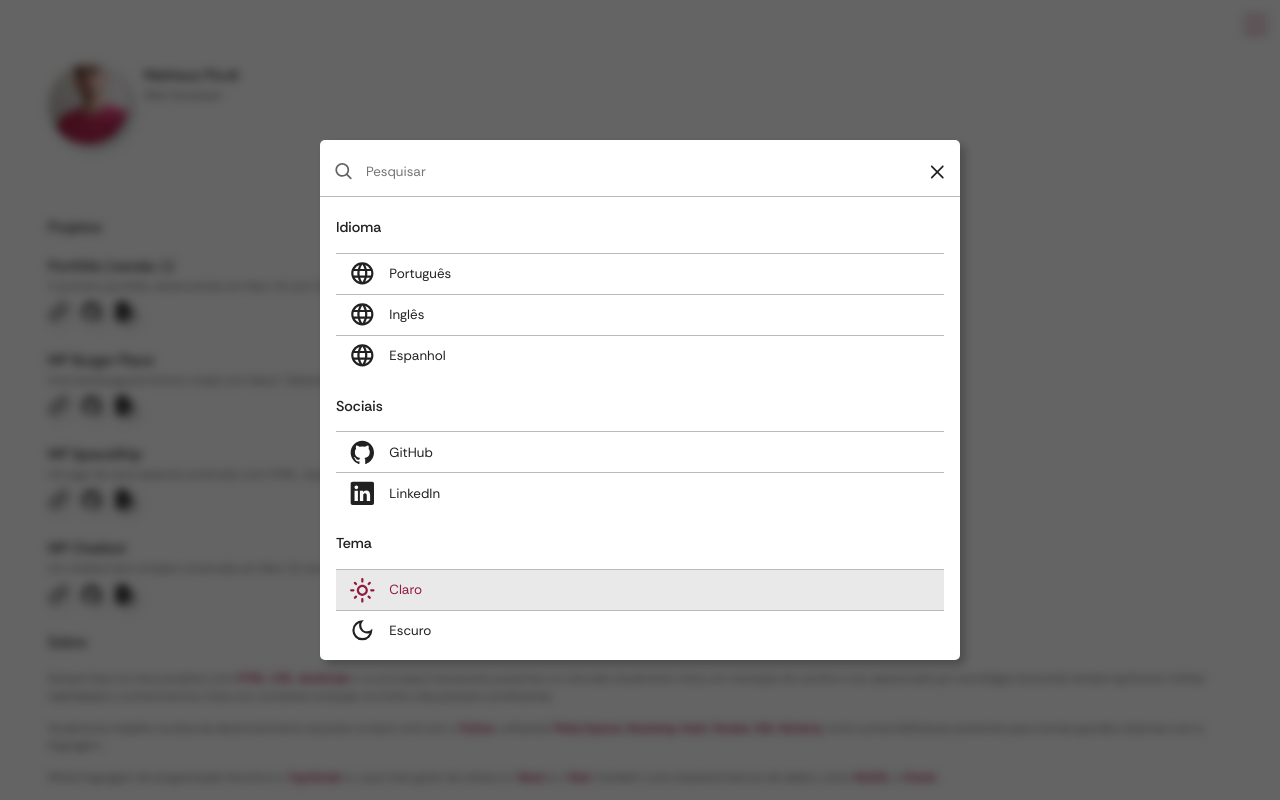
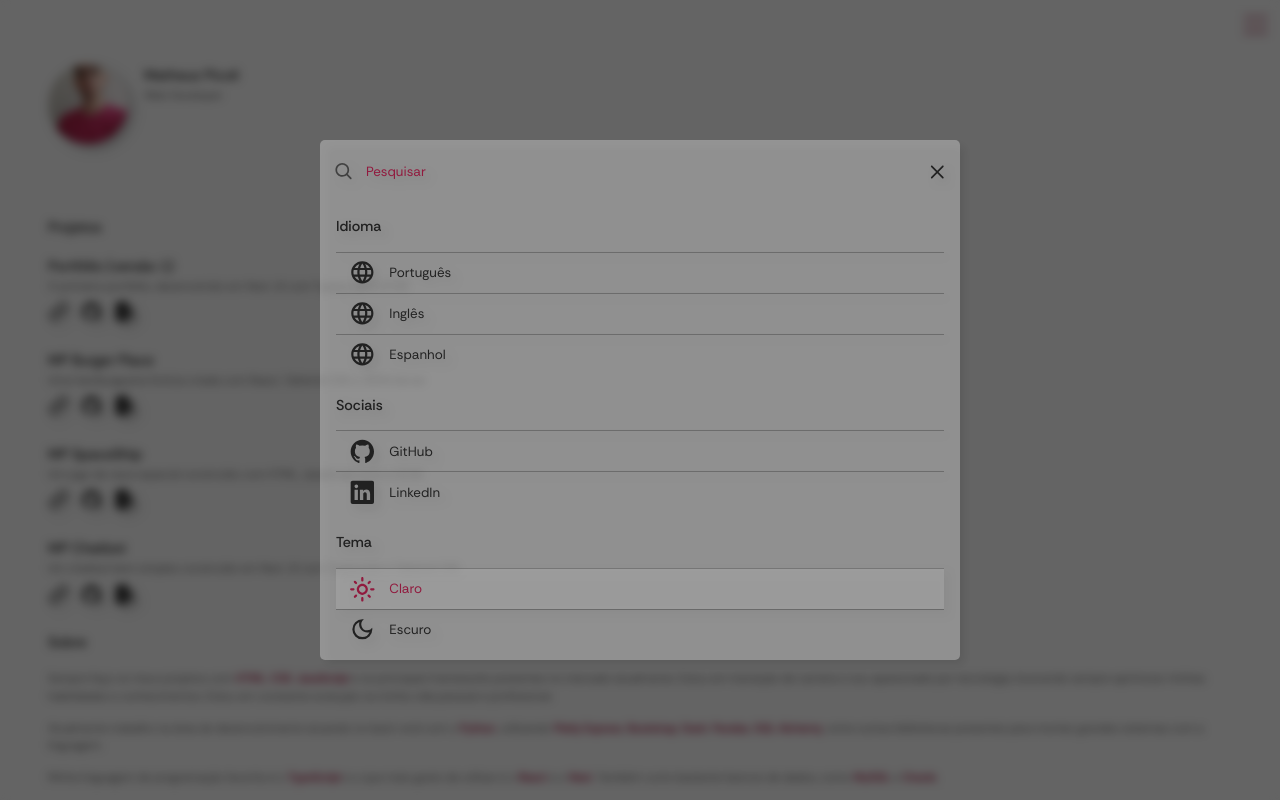
Before and after one commit to matheuszpicoli/portfolio2nd, a Next.js app: page / in a window 1280 px wide. Both pictures are taken after a click on the button 1255 px from the left and 27 px from the top of the page. Shown: the top 800 px of the page. Built offline with nearby package versions, Linux system fonts and the light colour scheme.

Commit message:
catching with the colors

```diff
--- a/src/app/components/About/index.tsx
+++ b/src/app/components/About/index.tsx
@@ -13,7 +13,7 @@ export default function About(): React.JSX.Element {
 				<p>Minha linguagem de programação favorita é o <span>TypeScript</span> e o que mais gosto de utilizar é o <span>React</span> e o <span>Next</span>. Também curto bastante bancos de dados, como <span>MySQL</span> e <span>Oracle</span>.</p>
 			</div>
 			<div className="cv">
-				<button className="cv-button">
+				<button type="button" className="cv-button">
 					Ver currículo
 				</button>
 			</div>
--- a/src/app/components/Menu/index.tsx
+++ b/src/app/components/Menu/index.tsx
@@ -14,7 +14,11 @@ import ModalSection from "./ModalSection"
 import * as Context from "@/app/hooks/context/themeContext"
 
 export default function Menu(): React.JSX.Element {
+	const urlButtonTextBeforeClicked: string = "Copiar Link"
+	const urlButtonTextAfterClicked: string = "Link Copiado!"
+
 	const [modalOpen, setModalOpen] = useState<boolean>(false)
+	const [urlButtonText, setUrlButtonText] = useState<string>(urlButtonTextBeforeClicked)
 
 	const themeContext = useContext(Context.ThemeContext)
 	const theme = Context.getStoredTheme()
@@ -30,6 +34,13 @@ export default function Menu(): React.JSX.Element {
 			return (): void => window.removeEventListener("keydown", esc)
 		}
 	}, [modalOpen])
+
+	const handleUrlButtonClick = (): void => {
+		navigator.clipboard.writeText(window.location.href) as Promise<void>
+
+		setUrlButtonText(urlButtonTextAfterClicked)
+		setTimeout((): void => setUrlButtonText(urlButtonTextBeforeClicked), 3000) as NodeJS.Timeout
+	}
 
 	return (
 		<React.Fragment>
@@ -47,7 +58,7 @@ export default function Menu(): React.JSX.Element {
 					<div className="modal-content">
 						<div className="modal-header">
 							<Icon.Search className="search-icon" />
-							<input type="text" placeholder="Pesquisar" autoFocus />
+							<input type="text" placeholder={`Pesquisar`} autoFocus />
 							<Icon.Close className="close-icon" onClick={(): void => setModalOpen(false)} />
 						</div>
 						<div className="modal-body">
@@ -61,11 +72,11 @@ export default function Menu(): React.JSX.Element {
 								<ModalButton icon={Icon.LinkedIn} text="LinkedIn" onClick={(): Window | null => window.open("https://www.linkedin.com/in/matheus-zpicoli/", "_blank")} />
 							</ModalSection>
 							<ModalSection name="Tema">
-								<ModalButton icon={Icon.LightMode} text="Claro" onClick={themeContext.setLightTheme} disabled={theme === "light"} />
-								<ModalButton icon={Icon.DarkMode} text="Escuro" onClick={themeContext.setDarkTheme} disabled={theme === "dark"} />
+								<ModalButton icon={Icon.LightMode} text="Claro" onClick={(): void => themeContext.setLightTheme()} disabled={Boolean(theme === "light")} />
+								<ModalButton icon={Icon.DarkMode} text="Escuro" onClick={(): void => themeContext.setDarkTheme()} disabled={Boolean(theme === "dark")} />
 							</ModalSection>
 							<ModalSection name="Sugestões">
-								<ModalButton icon={Icon.Url} text="Copiar Link" onClick={(): Promise<void> => navigator.clipboard.writeText(window.location.href)} />
+								<ModalButton icon={Icon.Url} text={urlButtonText} onClick={(): void => handleUrlButtonClick()} disabled={Boolean(urlButtonText === urlButtonTextAfterClicked)} />
 								<ModalButton icon={Icon.CodeSymbol} text="Código Fonte" onClick={(): Window | null => window.open("https://github.com/matheuszpicoli/portfolio2nd", "_blank")} />
 							</ModalSection>
 						</div>
--- a/src/app/components/Projects/GetLink.tsx
+++ b/src/app/components/Projects/GetLink.tsx
@@ -7,6 +7,7 @@ import type { IconType } from "react-icons"
 interface LinkProps {
 	href: string
 	icon: IconType
+	newTab?: boolean
 }
 
 export default function GetLink(props: LinkProps): React.JSX.Element {
@@ -14,7 +15,7 @@ export default function GetLink(props: LinkProps): React.JSX.Element {
 		<a
 			className="project-link"
 			href={props.href}
-			target="_blank"
+			target={!props.newTab ? "_blank" : "_self"}
 			rel="noopener noreferrer"
 		>
 			<props.icon className="project-icon" />
--- a/src/app/components/Projects/Project.tsx
+++ b/src/app/components/Projects/Project.tsx
@@ -22,7 +22,7 @@ export default function Project(props: ProjectProps): React.JSX.Element {
 				<p>{props.description}</p>
 				<GetLink href={props.projectLink} icon={Icon.Url} />
 				<GetLink href={props.repositoryLink} icon={Icon.GitHub} />
-				<GetLink href="/" icon={Icon.Preview} />
+				<GetLink href="/" icon={Icon.Preview} newTab={false} />
 			</div>
 		</div>
 	)
--- a/src/app/layout.tsx
+++ b/src/app/layout.tsx
@@ -42,13 +42,13 @@ interface RootLayoutProps {
 
 export default function RootLayout(props: Readonly<RootLayoutProps>): React.JSX.Element {
 	return (
-		<html lang="pt-br">
-			<Theme.ThemeProvider>
+		<Theme.ThemeProvider>
+			<html lang="pt-br">
 				<body className="container">
 					<Menu />
 					{props.children}
 				</body>
-			</Theme.ThemeProvider>
-		</html>
+			</html>
+		</Theme.ThemeProvider>
 	)
 }
--- a/src/app/scss/Connect.scss
+++ b/src/app/scss/Connect.scss
@@ -44,7 +44,7 @@
 					resize: none;
 				}
 
-				:where(input, textarea) {
+				:where(input[type="text"], textarea) {
 					@include content;
 					background: transparent;
 					border-radius: 5px;
--- a/src/app/scss/Profile.scss
+++ b/src/app/scss/Profile.scss
@@ -7,7 +7,7 @@
 
 	.photo {
 		@include shadow;
-		@include userSelect(none);
+		@include user-select(none);
 
 		.profile-figure {
 			.profile-photo {
--- a/src/app/scss/index.scss
+++ b/src/app/scss/index.scss
@@ -15,7 +15,7 @@ $semi-bold: "RethinkSans Semi Bold", sans-serif;
 $title-size: .9em;
 
 //- Mixins
-@mixin userSelect($user-select) {
+@mixin user-select($user-select) {
 	-moz-user-select: $user-select;
 	-ms-user-select: $user-select;
 	-webkit-user-select: $user-select;
@@ -111,7 +111,7 @@ $title-size: .9em;
 
 @mixin button {
 	@include shadow;
-	@include transition(300ms);
+	@include transition(500ms);
 	align-self: flex-start;
 	background-color: transparent;
 	border-radius: 5px;
--- a/src/app/scss/modal.scss
+++ b/src/app/scss/modal.scss
@@ -12,7 +12,7 @@
 	.modal-content {
 		@include animation(appear 300ms ease-out);
 		@include filter(drop-shadow(5px 5px 5px #00000040));
-		background-color: #ffffff;
+		background-color: #ffffff50;
 		border-radius: 5px;
 		display: flex;
 		flex-direction: column;
@@ -21,24 +21,29 @@
 
 		.modal-header {
 			align-items: center;
-			border-bottom: 1.5px solid #bababa;
+			border: none;
 			display: flex;
 			justify-content: space-between;
 			margin-top: .5em;
 
 			input[type="text"] {
+				background-color: transparent;
 				border: none;
-				caret-color: $red;
 				cursor: text;
 				outline: none;
 				padding: 1em;
 				width: 100%;
+
+				&::placeholder {
+					color: $red;
+				}
 			}
 
 			.search-icon {
 				font-size: 1.5em;
 				margin-left: .5em;
 				opacity: 0.7;
+
 			}
 
 			.close-icon {
@@ -70,10 +75,11 @@
 
 					.section-button {
 						@include transition(300ms);
+						@include user-select(none);
 						align-items: center;
 						background-color: transparent;
 						border: none;
-						border-top: 1.5px solid #bababa;
+						border-top: 1.5px solid #00000040;
 						cursor: pointer;
 						display: flex;
 						justify-content: flex-start;
@@ -91,7 +97,7 @@
 						}
 
 						&:active {
-							background-color: #ffffff;
+							opacity: .6;
 						}
 
 						&:disabled {
```
